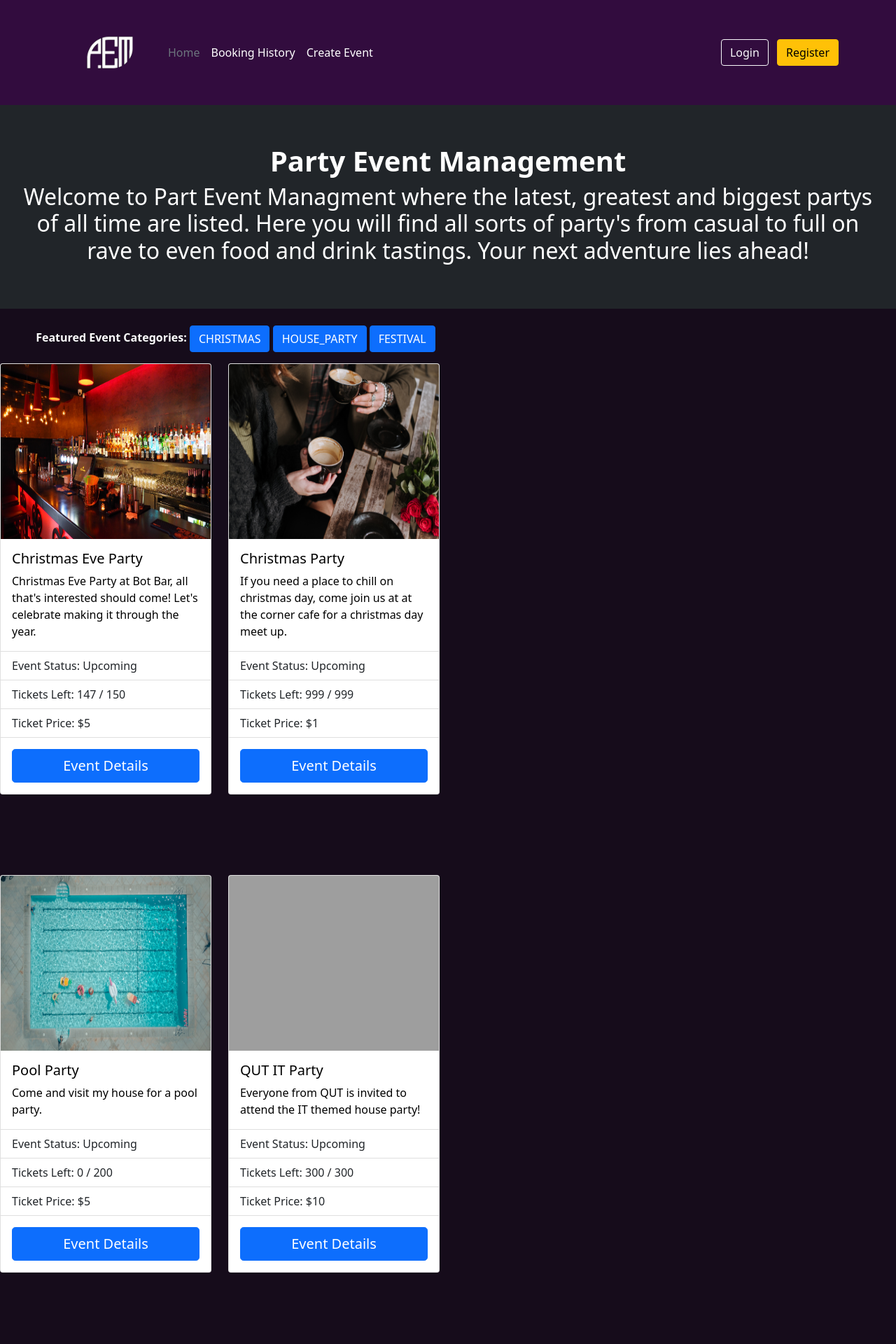
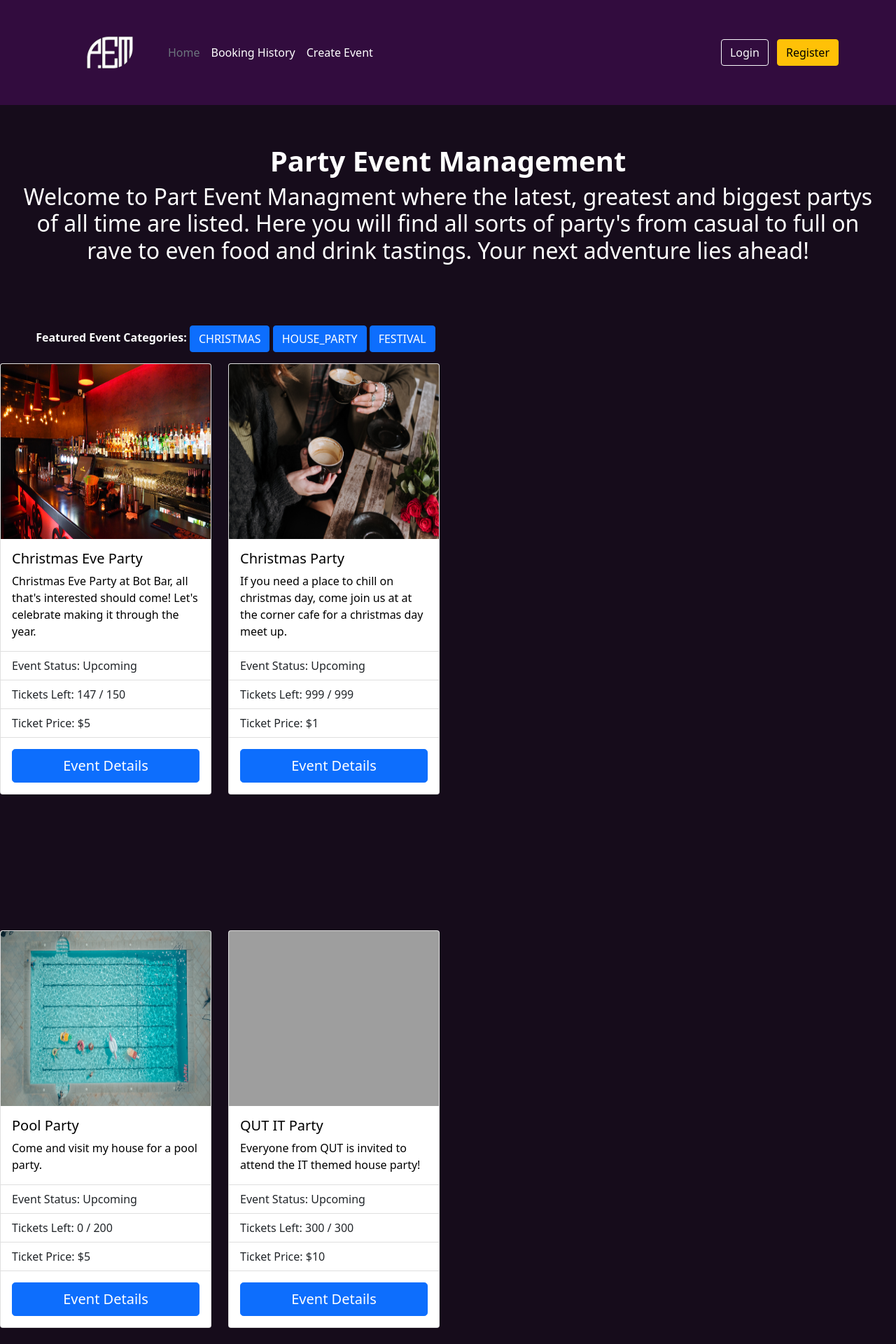
Before and after one commit to zlo120/IAB207-Assignment-3, a Flask app: page / in a window 1280 px wide. Shown: the top 1920 px of the page at 70% size. Run offline with Flask 2, Linux system fonts and the light colour scheme; data comes from the database, SQL or seed files in the repository; some libraries are stand-ins or nearby versions; grey boxes are pictures that could not be loaded.

Commit message:
col update

```diff
--- a/website/templates/index.html
+++ b/website/templates/index.html
@@ -7,7 +7,7 @@ Home
 
 {% block header %}
 
-<section style="background-color: #212529;">
+<section style="background-color: #160c1b;">
     <div class="p-2 mb-4 rounded-3 col">
         <div style="color: white" class="container-fluid py-5">
             {% with messages = get_flashed_messages() %}
@@ -49,7 +49,7 @@ Home
                         {% for event in events %}
                             {% if event.Category == category %}
 
-                                <div class="col-xs-12 col-md-6 col-lg-3">
+                                <div class="padB col-xs-12 col-sm-6 col-md-4 col-lg-3">
                                     <div class="card">
                                         <img src="{{ url_for('static' , filename=event.Image) }}"  class="card-img-top maxH" alt="...">
                                         <div class="card-body">
```
